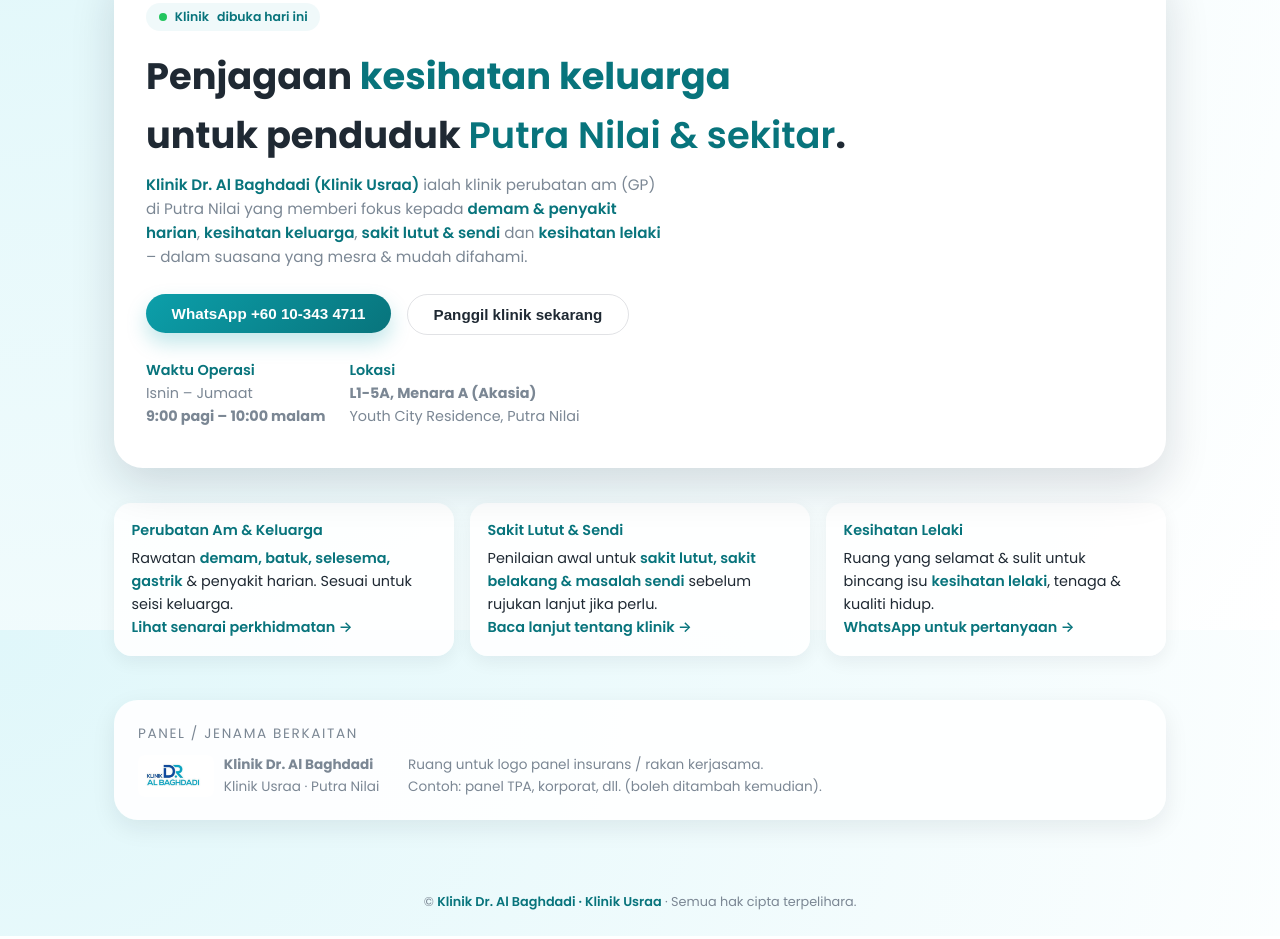
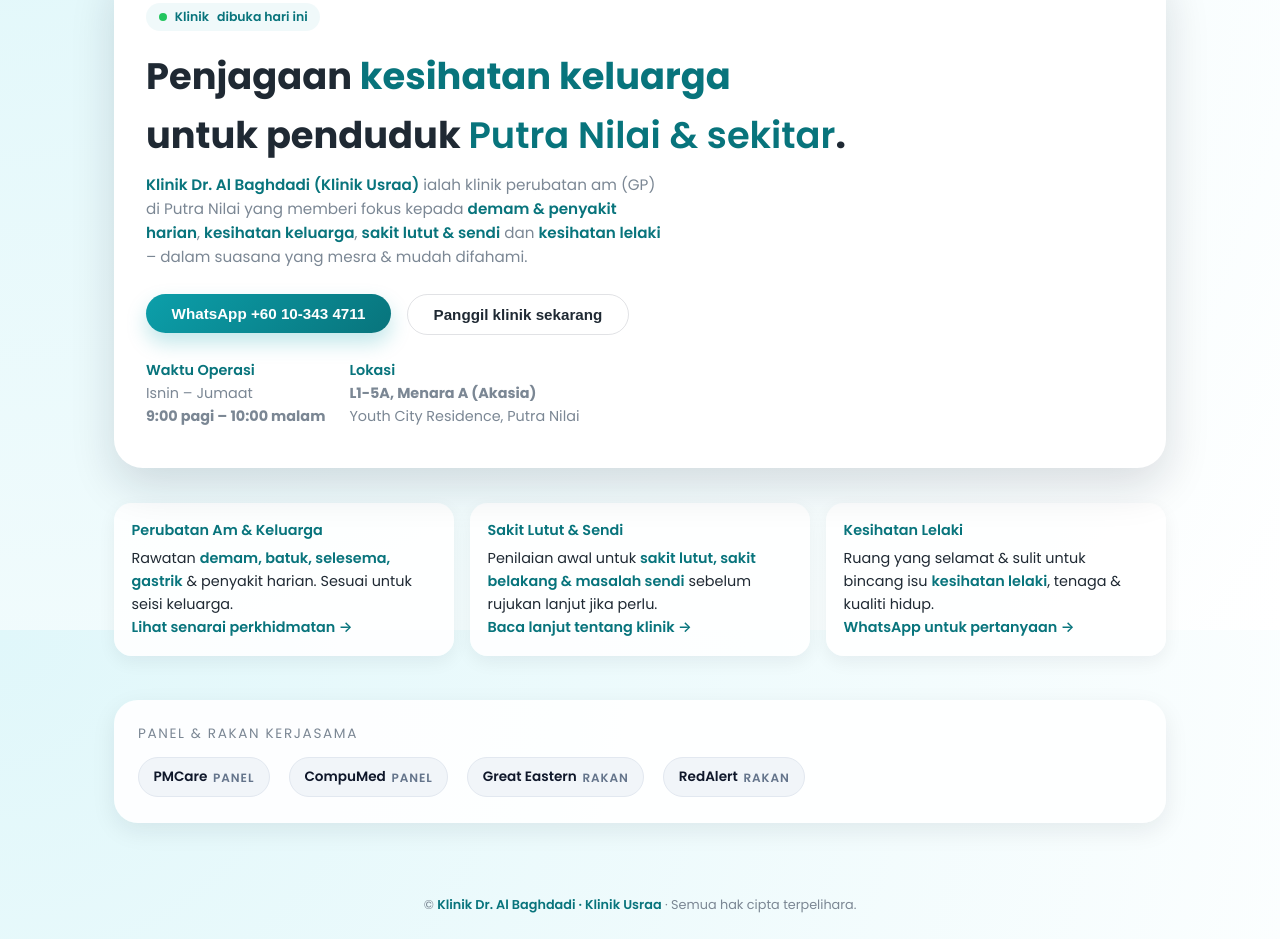
Before and after one commit to jimbo27/klinik-dr-al-baghdadi, a plain HTML site: page index.html in a window 1280 px wide. Shown: the part 170-1109 px from the top of the page. Drawn offline with Linux system fonts and the light colour scheme.

Commit message:
Update index.html

```diff
--- a/index.html
+++ b/index.html
@@ -227,7 +227,6 @@
             color: var(--primary-dark);
         }
 
-        /* highlight class */
         .hl {
             color: var(--primary-dark);
             font-weight: 600;
@@ -263,7 +262,7 @@
         /* LOGO PANEL SECTION */
         .logo-panel {
             margin-top: 2.8rem;
-            padding: 1.4rem 1.5rem;
+            padding: 1.4rem 1.5rem 1.6rem;
             background: rgba(255, 255, 255, 0.92);
             border-radius: 1.5rem;
             box-shadow: 0 8px 24px rgba(15, 23, 42, 0.08);
@@ -274,32 +273,34 @@
             text-transform: uppercase;
             letter-spacing: 0.12em;
             color: var(--text-muted);
-            margin-bottom: 0.6rem;
+            margin-bottom: 0.8rem;
         }
 
         .logo-panel-row {
             display: flex;
             flex-wrap: wrap;
             align-items: center;
-            gap: 1.8rem;
+            gap: 1.2rem;
         }
 
-        .logo-panel-item {
-            display: flex;
+        .logo-pill {
+            padding: 0.5rem 0.9rem;
+            border-radius: 999px;
+            background: #f1f5f9;
+            border: 1px solid #e2e8f0;
+            font-size: 0.85rem;
+            font-weight: 600;
+            color: #0f172a;
+            display: inline-flex;
             align-items: center;
-            gap: 0.6rem;
+            gap: 0.35rem;
         }
 
-        .logo-panel-img {
-            height: 42px;
-            width: auto;
-            border-radius: 6px;
-            object-fit: contain;
-        }
-
-        .logo-panel-text {
-            font-size: 0.85rem;
-            color: var(--text-muted);
+        .logo-pill span {
+            font-size: 0.75rem;
+            color: #64748b;
+            text-transform: uppercase;
+            letter-spacing: 0.08em;
         }
 
         footer {
@@ -314,7 +315,6 @@
             font-weight: 600;
         }
 
-        /* Animations */
         @keyframes fadeInUp {
             from { opacity: 0; transform: translateY(18px); }
             to { opacity: 1; transform: translateY(0); }
@@ -453,23 +453,25 @@
         </div>
     </section>
 
-    <!-- LOGO PANEL BAWAH -->
+    <!-- LOGO PANEL BAWAH dengan PMCare, CompuMed, Great Eastern, RedAlert -->
     <section class="logo-panel">
-        <div class="logo-panel-title">Panel / Jenama Berkaitan</div>
+        <div class="logo-panel-title">Panel &amp; Rakan Kerjasama</div>
         <div class="logo-panel-row">
-            <div class="logo-panel-item">
-                <img src="images (3).jpg" alt="Logo Klinik Dr. Al Baghdadi" class="logo-panel-img">
-                <div class="logo-panel-text">
-                    <strong>Klinik Dr. Al Baghdadi</strong><br>
-                    Klinik Usraa · Putra Nilai
-                </div>
+            <div class="logo-pill">
+                PMCare
+                <span>panel</span>
             </div>
-
-            <div class="logo-panel-item">
-                <div class="logo-panel-text">
-                    Ruang untuk logo panel insurans / rakan kerjasama.<br>
-                    Contoh: panel TPA, korporat, dll. (boleh ditambah kemudian).
-                </div>
+            <div class="logo-pill">
+                CompuMed
+                <span>panel</span>
+            </div>
+            <div class="logo-pill">
+                Great Eastern
+                <span>rakan</span>
+            </div>
+            <div class="logo-pill">
+                RedAlert
+                <span>rakan</span>
             </div>
         </div>
     </section>
```
